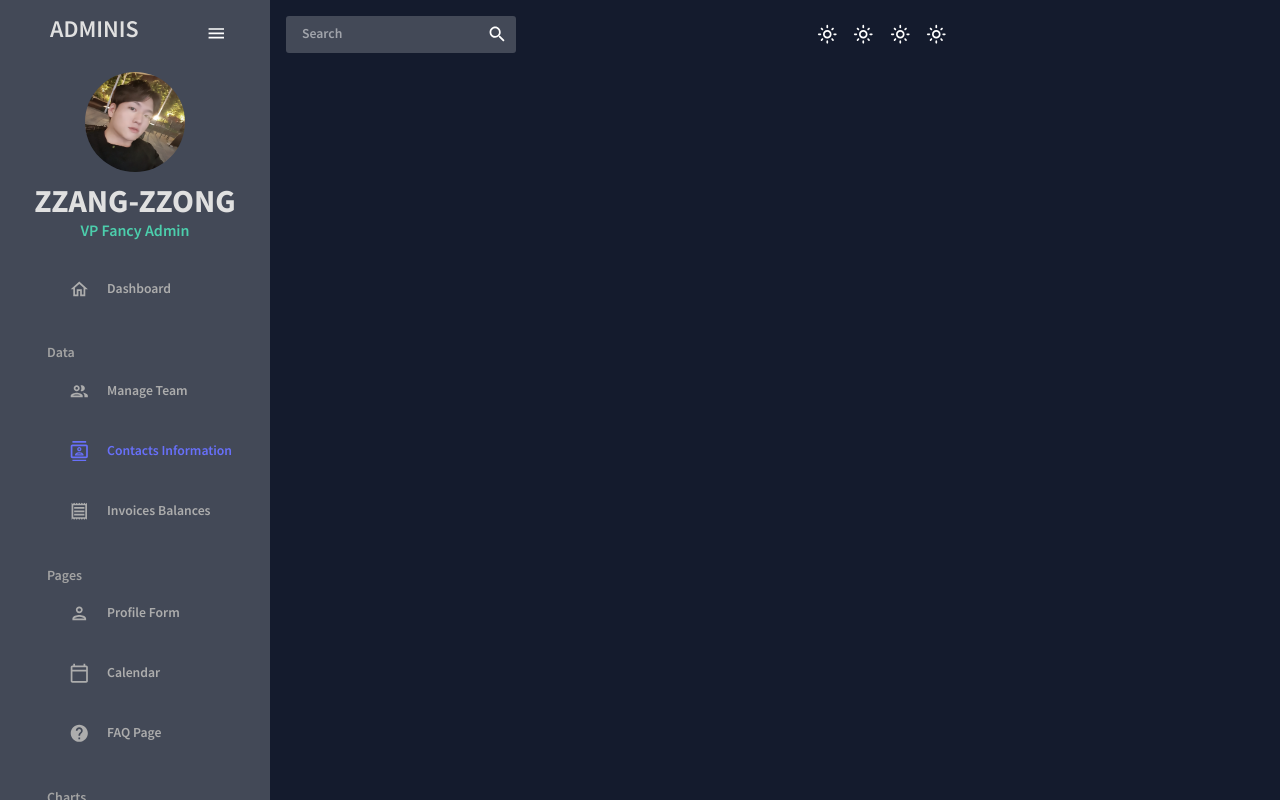
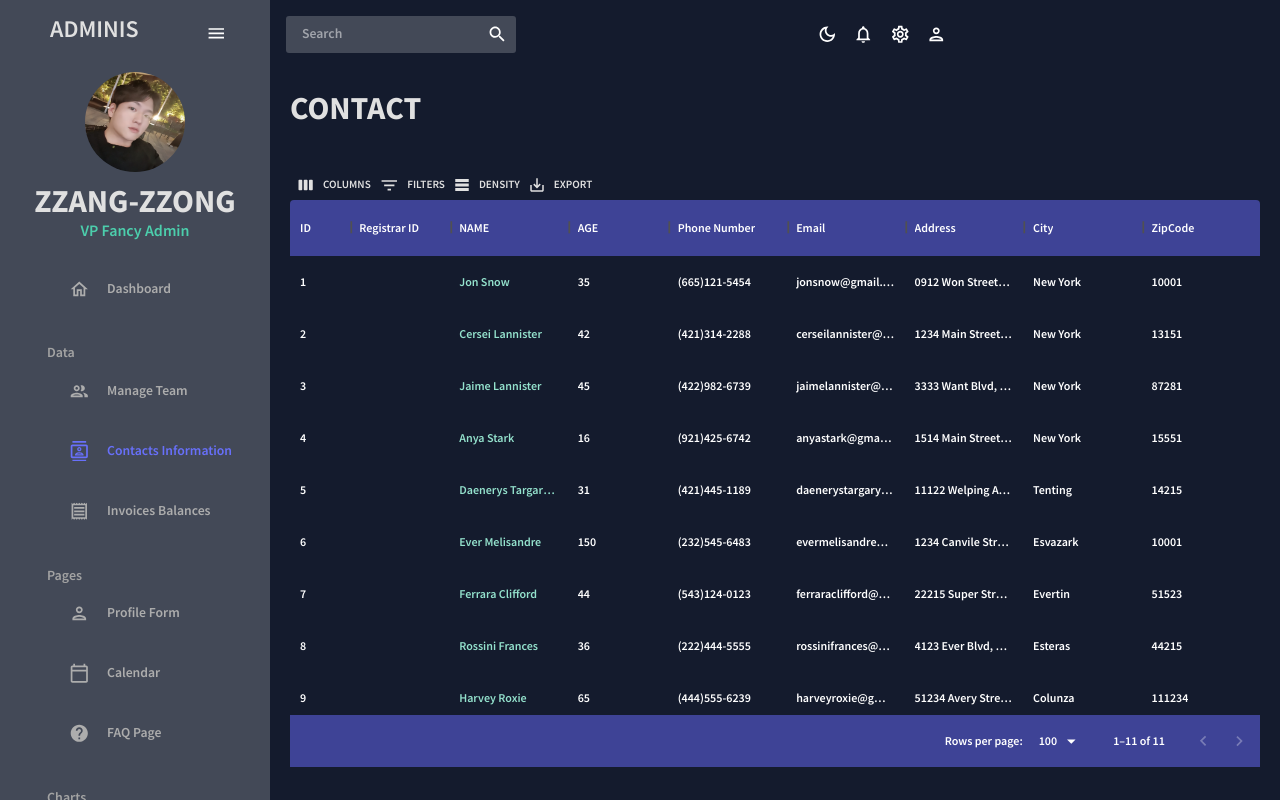
Before and after one commit to zzangzzong92/React-admin, a React (Create React App) app: page /team in a window 1280 px wide. Both pictures are taken after a click on the item "Contacts Information". Built offline with nearby package versions, Linux system fonts and the light colour scheme.

Commit message:
Add : create contact page

```diff
--- a/src/App.js
+++ b/src/App.js
@@ -6,7 +6,7 @@
 import Dashboard from "./scenes/dashboard";
 import Team from "./scenes/team";
 // import Invoices from "./scenes/invoices";
-// import Contacts from "./scenes/contacts";
+import Contact from "./scenes/contact";
 // import Bar from "./scenes/bar";
 // import Form from "./scenes/form";
 // import Line from "./scenes/line";
@@ -29,7 +29,7 @@
             <Routes>
               <Route path="/" element={<Dashboard />} />
               <Route path="/team" element={<Team />} />
-              {/* <Route path="/contacts" element={<Contacts />} /> */}
+              <Route path="/contacts" element={<Contact />} />
               {/* <Route path="/invoices" element={<Invoices />} /> */}
               {/* <Route path="/form" element={<Form />} /> */}
               {/* <Route path="/bar" element={<Bar />} /> */}
--- /dev/null
+++ b/src/scenes/contact/index.jsx
@@ -0,0 +1,98 @@
+import { Box } from "@mui/material";
+import { DataGrid, GridToolbar } from "@mui/x-data-grid";
+import { tokens } from "../../theme";
+import { mockDataContacts } from "../../data/mockData";
+import Header from "../../components/Header";
+import { useTheme } from "@mui/material";
+
+const Team = () => {
+  const theme = useTheme();
+  const colors = tokens(theme.palette.mode);
+  const columns = [
+    { field: "id", headerName: "ID", flex: 0.5 },
+    { field: "registrardId", headerName: "Registrar ID" },
+    {
+      field: "name",
+      headerName: "NAME",
+      flex: 1,
+      cellClassName: "name-column--cell",
+    }, //flex의 경우 이름이 길면 늘어나게끔,
+    {
+      field: "age",
+      headerName: "AGE",
+      type: "number",
+      headerAlign: "left",
+      align: "left",
+    },
+    {
+      field: "phone",
+      headerName: "Phone Number",
+      flex: 1,
+    },
+    {
+      field: "email",
+      headerName: "Email",
+      flex: 1,
+    },
+    {
+      field: "address",
+      headerName: "Address",
+      flex: 1,
+    },
+    {
+      field: "city",
+      headerName: "City",
+      flex: 1,
+    },
+    {
+      field: "zipCode",
+      headerName: "ZipCode",
+      flex: 1,
+    },
+  ];
+  return (
+    <Box m="20px">
+      <Header
+        title="CONTACT"
+        susbtitle="List of Contacts for Future Reference"
+      />
+      <Box
+        m="40px 0 0 0"
+        height="75vh"
+        sx={{
+          "& .MuiDataGrid-root": {
+            border: "none",
+          },
+          "& .MuiDataGrid-cell": {
+            borderBottom: "none",
+          },
+          "& .name-column--cell": {
+            color: colors.greenAccent[300],
+          },
+          "& .MuiDataGrid-columnHeaders": {
+            backgroundColor: colors.blueAccent[700],
+            borderBottom: "none",
+          },
+          "& .MuiDataGrid=virtualScroller": {
+            backgroundColor: colors.primary[400],
+          },
+          "& .MuiDataGrid-footerContainer": {
+            borderTop: "none",
+            backgroundColor: colors.blueAccent[700],
+          },
+          "& .MuiDataGrid-toolbarContainer .MuiButton-text": {
+            color: `${colors.grey[100]} !important`,
+          },
+        }}
+      >
+        <DataGrid
+          rows={mockDataContacts}
+          columns={columns}
+          components={{ Toolbar: GridToolbar }}
+        />
+      </Box>
+    </Box>
+  );
+};
+
+export default Team;
```
Also changed, not shown: src/scenes/global/Topbar.jsx (+5 -5 lines).
